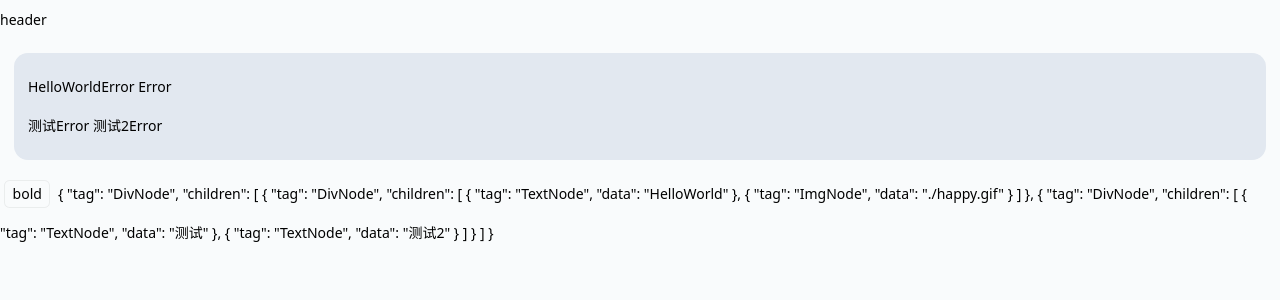
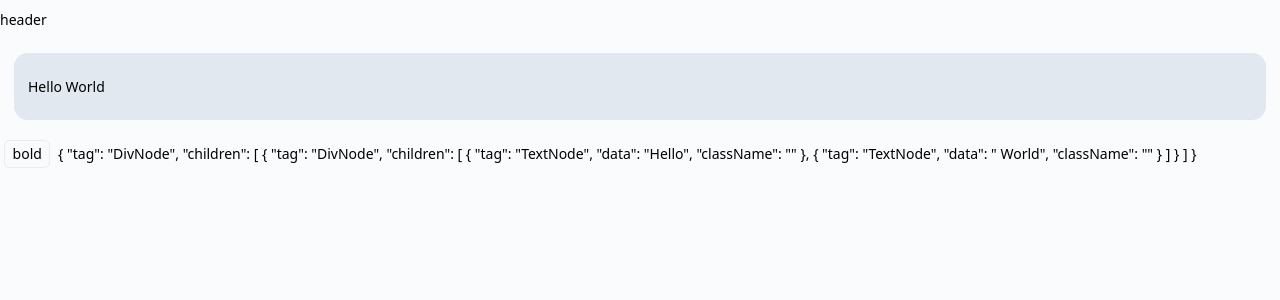
Before and after one commit to Akimotorakiyu/rakiyu, a Vue app in the folder packages/rakiyu/: page / in a window 1280 px wide. Shown: the top 300 px of the page. Built offline with nearby package versions, Linux system fonts and the light colour scheme.

Commit message:
bold great

```diff
--- a/packages/rakiyu/src/views/Common1/editor/DivNode.vue
+++ b/packages/rakiyu/src/views/Common1/editor/DivNode.vue
@@ -62,7 +62,7 @@ export default defineComponent({
 <template>
   <div :id="id" ref="nodeElement" :key="id">
     <template v-for="(item, index) in doc.children" :key="index">
-      <TextNode :doc="item" :parent="doc"></TextNode>
+      <TextNode :doc="item" :parent="doc" :index="index"></TextNode>
     </template>
   </div>
 </template>
--- a/packages/rakiyu/src/views/Common1/editor/Index.vue
+++ b/packages/rakiyu/src/views/Common1/editor/Index.vue
@@ -93,27 +93,33 @@ export default defineComponent({
           children: [
             {
               tag: "TextNode",
-              data: "HelloWorld",
-            },
-            {
-              tag: "ImgNode",
-              data: "./happy.gif",
-            },
-          ],
-        },
-        {
-          tag: "DivNode",
-          children: [
-            {
-              tag: "TextNode",
-              data: "测试",
+              data: "Hello",
+              className: "",
             },
             {
               tag: "TextNode",
-              data: "测试2",
+              data: " World",
+              className: "",
             },
+            // {
+            //   tag: "ImgNode",
+            //   data: "./happy.gif",
+            // },
           ],
         },
+        // {
+        //   tag: "DivNode",
+        //   children: [
+        //     {
+        //       tag: "TextNode",
+        //       data: "测试",
+        //     },
+        //     {
+        //       tag: "TextNode",
+        //       data: "测试2",
+        //     },
+        //   ],
+        // },
       ],
     });
 
--- a/packages/rakiyu/src/views/Common1/editor/TextNode.vue
+++ b/packages/rakiyu/src/views/Common1/editor/TextNode.vue
@@ -13,6 +13,7 @@ import {
 import { nanoid } from "nanoid";
 import { EditorHub } from "./eventHub";
 import { EndNode, ContainerNode } from "./types";
+import { number } from "vue-i18n";
 export default defineComponent({
   props: {
     doc: {
@@ -27,8 +28,14 @@ export default defineComponent({
         return {};
       },
     },
+    index: {
+      type: Number,
+      default() {
+        return 0;
+      },
+    },
   },
-  setup(props: { doc: EndNode; parent: ContainerNode }) {
+  setup(props: { doc: EndNode; parent: ContainerNode; index: number }) {
     let instance: ComponentInternalInstance;
 
     const id = ref(nanoid());
@@ -51,9 +58,48 @@ export default defineComponent({
         currentRange: Range;
       }) => {
         if (nodeElement && currentSelection.containsNode(nodeElement, true)) {
+          let {
+            anchorNode,
+            anchorOffset,
+            focusOffset,
+            focusNode,
+          } = currentSelection;
+          // middle
+          console.log("flag", nodeElement, anchorNode, focusNode);
+
+          if (
+            nodeElement !== anchorNode.parentNode &&
+            nodeElement !== focusNode.parentNode
+          ) {
+            props.doc.className = (props.doc.className || "") + " bold";
+          } else {
+            // start, end
+            if (nodeElement === anchorNode.parentNode) {
+              let right = props.doc.data.slice(anchorOffset);
+              console.log("split right", right);
+
+              props.doc.data = props.doc.data.slice(0, anchorOffset);
+              props.parent.children.splice(props.index + 1, 0, {
+                ...props.doc,
+                data: right,
+                className: (props.doc.className || "") + " bold",
+              });
+            } else if (nodeElement === focusNode.parentNode) {
+              let left = props.doc.data.slice(0, focusOffset);
+
+              props.doc.data = props.doc.data.slice(focusOffset);
+              props.parent.children.splice(
+                props.parent.children.findIndex((o) => props.doc === o),
+                0,
+                {
+                  ...props.doc,
+                  data: left,
+                  className: (props.doc.className || "") + " bold",
+                }
+              );
+            }
+          }
           console.log("textnodeelement", nodeElement);
-
-          props.doc.className = (props.doc.className || "") + " bold";
         }
       }
     );
@@ -82,7 +128,7 @@ export default defineComponent({
   <span v-if="doc.tag=='TextNode'" :id="id" ref="nodeElement" :key="id"
     :class="doc.className"
   >{{ doc.data }}</span>
-  <span else>Error </span>
+  <span v-else>Error </span>
 </template>
 
 <style lang="stylus">
```
